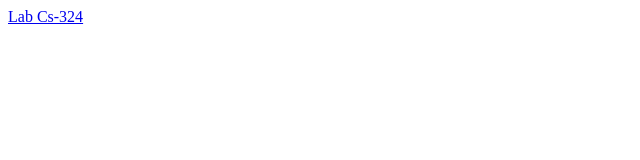
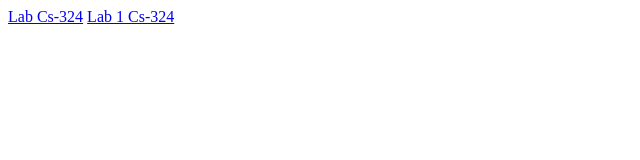
Before and after one commit to anas13031/anas13031.github.io, a plain HTML site: page index.html in a window 1280 px wide. Shown: the whole page, without its empty margins (0-640 px from the left). Drawn offline with Linux system fonts and the light colour scheme.

Commit message:
Update index.html

```diff
--- a/index.html
+++ b/index.html
@@ -5,6 +5,8 @@
     </head>
     <body>
         <a href="lab02.html">Lab Cs-324</a>
+        <a href="lab02.html">Lab 1 Cs-324</a>
+
     </body>
 
 </html>
```
